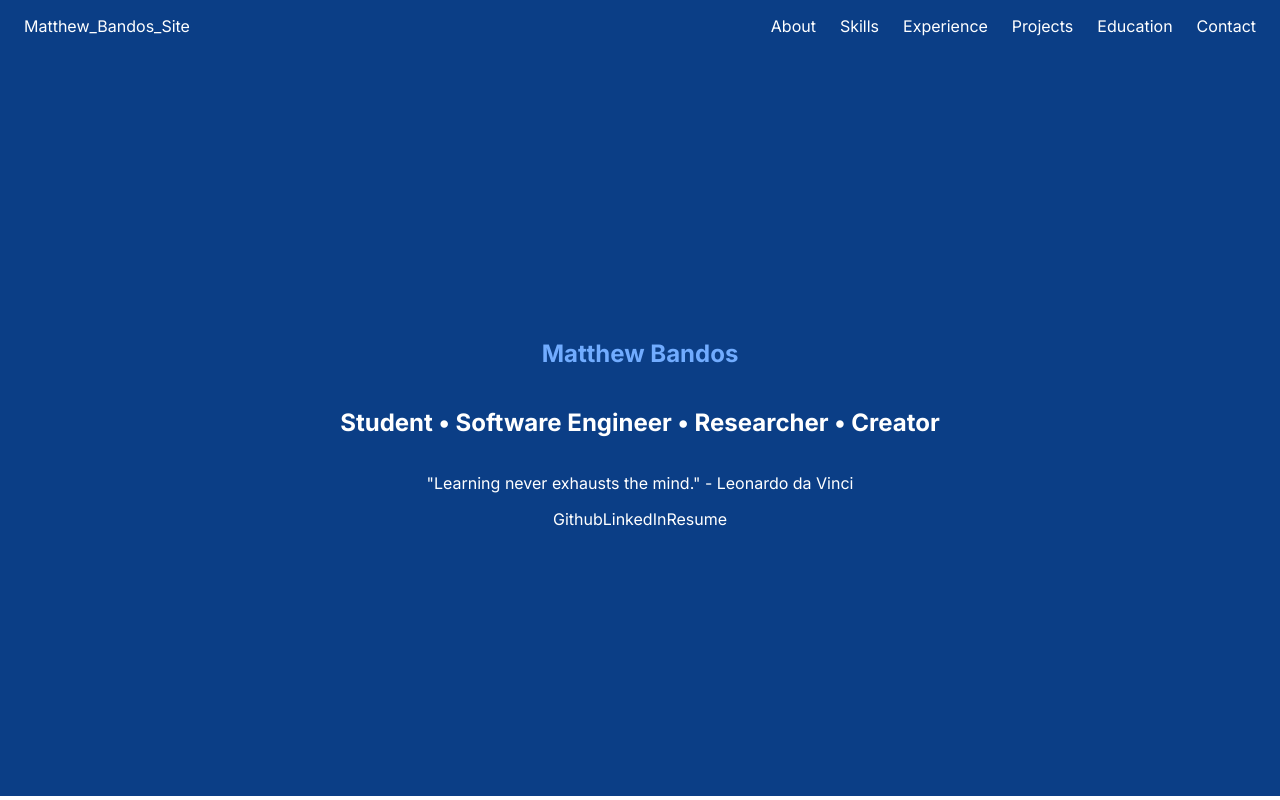
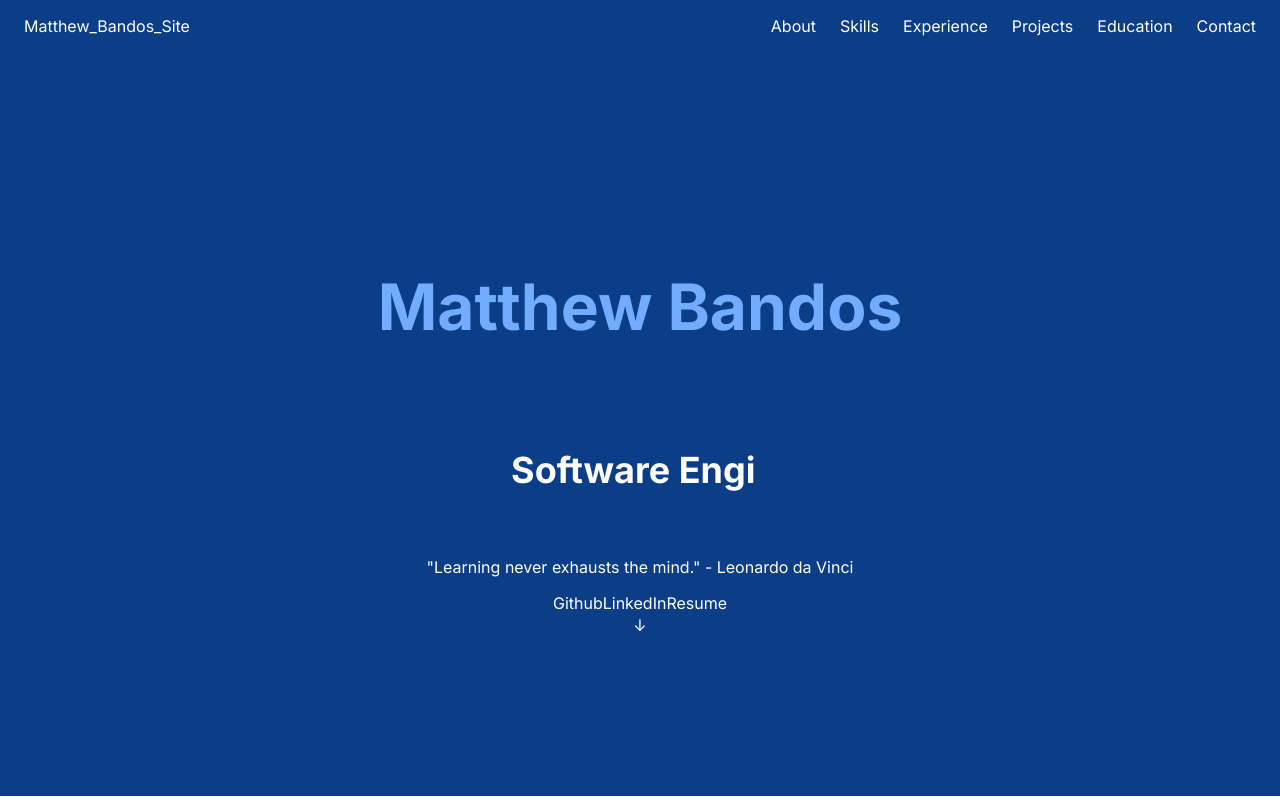
Before and after one commit to RoboticsMB/Personal_Website_2.0, a React (Create React App) app: page / in a window 1280 px wide. Shown: the top 800 px of the page. Built offline with nearby package versions, Linux system fonts and the light colour scheme.

Commit message:
Added Animation For Descriptors on Title Page

```diff
--- a/package.json
+++ b/package.json
@@ -11,6 +11,8 @@
     "react-dom": "^19.1.0",
     "react-router-dom": "^7.6.1",
     "react-scripts": "5.0.1",
+    "react-simple-typewriter": "^5.0.1",
+    "react-type-animation": "^3.2.0",
     "web-vitals": "^2.1.4"
   },
   "scripts": {
--- a/src/Components/LandingPage.css
+++ b/src/Components/LandingPage.css
@@ -13,6 +13,7 @@
 }
 
 .landing-page > h1{
+    font-size: 4rem;
     color: #71acff;
 }
 
@@ -20,3 +21,14 @@
     text-decoration: none;
     color: white;
 }
+
+.scroll-arrow{
+    color: white;
+    text-decoration: none;
+    animation: bounce 1.25s infinite;
+}
+
+@keyframes bounce {
+    0%, 100% {transform: translateY(0);}
+    50% { transform: translateY(.25rem);}
+}
--- a/src/Components/LandingPage.js
+++ b/src/Components/LandingPage.js
@@ -1,16 +1,44 @@
 import './LandingPage.css';
+import { TypeAnimation } from 'react-type-animation';
 
 function LandingPage(){
     return (
         <section id="landing-page" className="landing-page">
             <h1>Matthew Bandos</h1>
-            <h2>Student • Software Engineer • Researcher • Creator</h2>
+            <h2>
+                <TypeAnimation
+                    sequence={[
+                        'Student . . .',
+                        2000,
+                        '',
+                        1000,
+                        'Software Engineer . . .',
+                        2000,
+                        '',
+                        1000,
+                        'Researcher . . .',
+                        2000,
+                        '',
+                        1000,
+                        'Creator . . .',
+                        2000,
+                        '',
+                        1000,
+                    ]}
+                    wrapper="h2"
+                    speed={30}
+                    deletionSpeed={30}
+                    repeat={Infinity}
+                />
+            </h2>
+
             <p>"Learning never exhausts the mind." - Leonardo da Vinci </p>
             <div className = "information-links">
                 <a href="https://github.com/RoboticsMB" target="_blank" rel="noopener noreferrer">Github</a>
                 <a href="https://www.linkedin.com/in/matthew-bandos-4646ab316" target="_blank" rel="noopener noreferrer">LinkedIn</a>
                 <a href="/Bandos%20M%20Resume%202025.pdf" target="_blank" rel="noopener noreferrer">Resume</a>
             </div>
+            <a href="#about" className="scroll-arrow" aria-label="Scroll to About Me">↓</a>
         </section>
     )
 }
```
Also changed, not shown: 1 other file (tests, documents, lock files or other folders).
